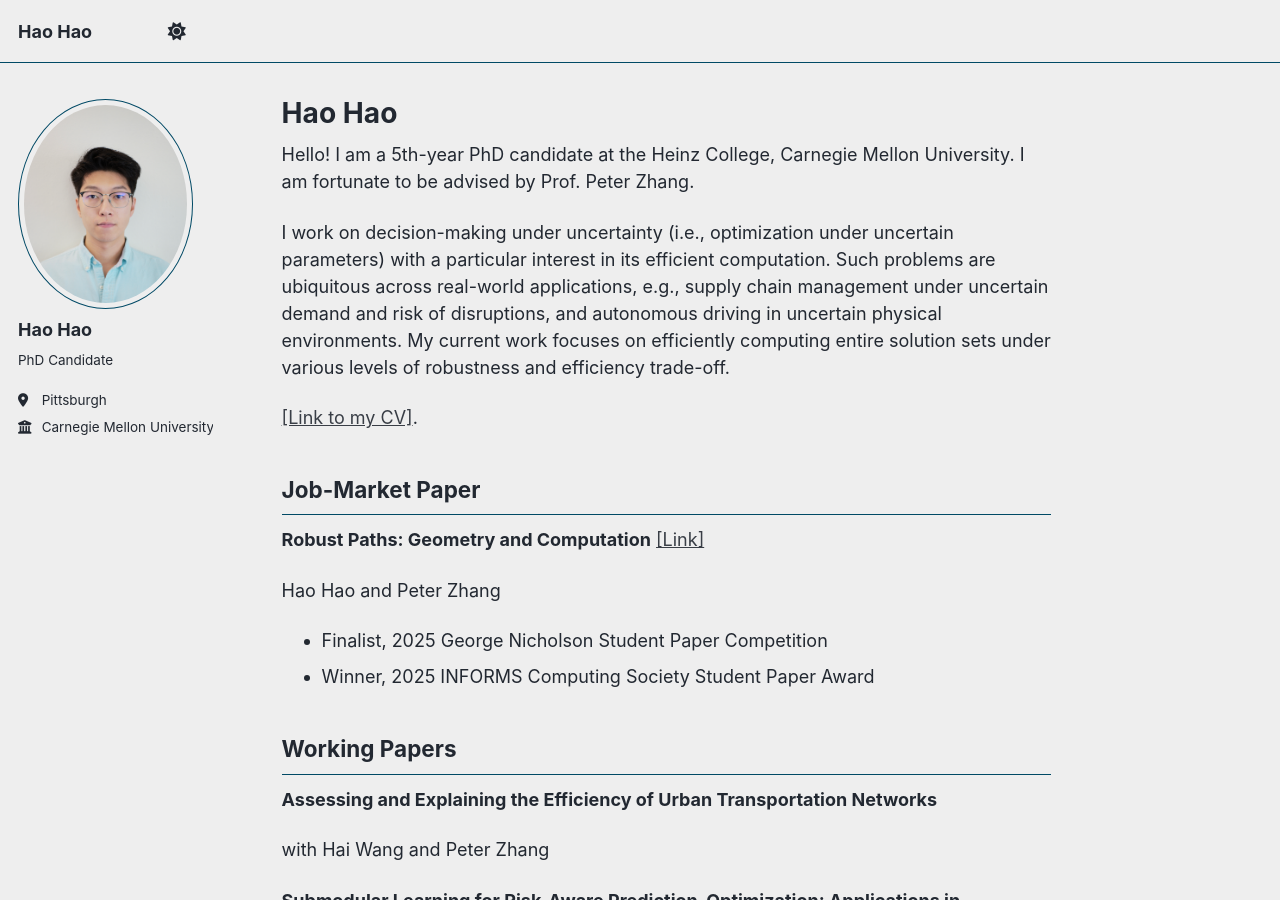
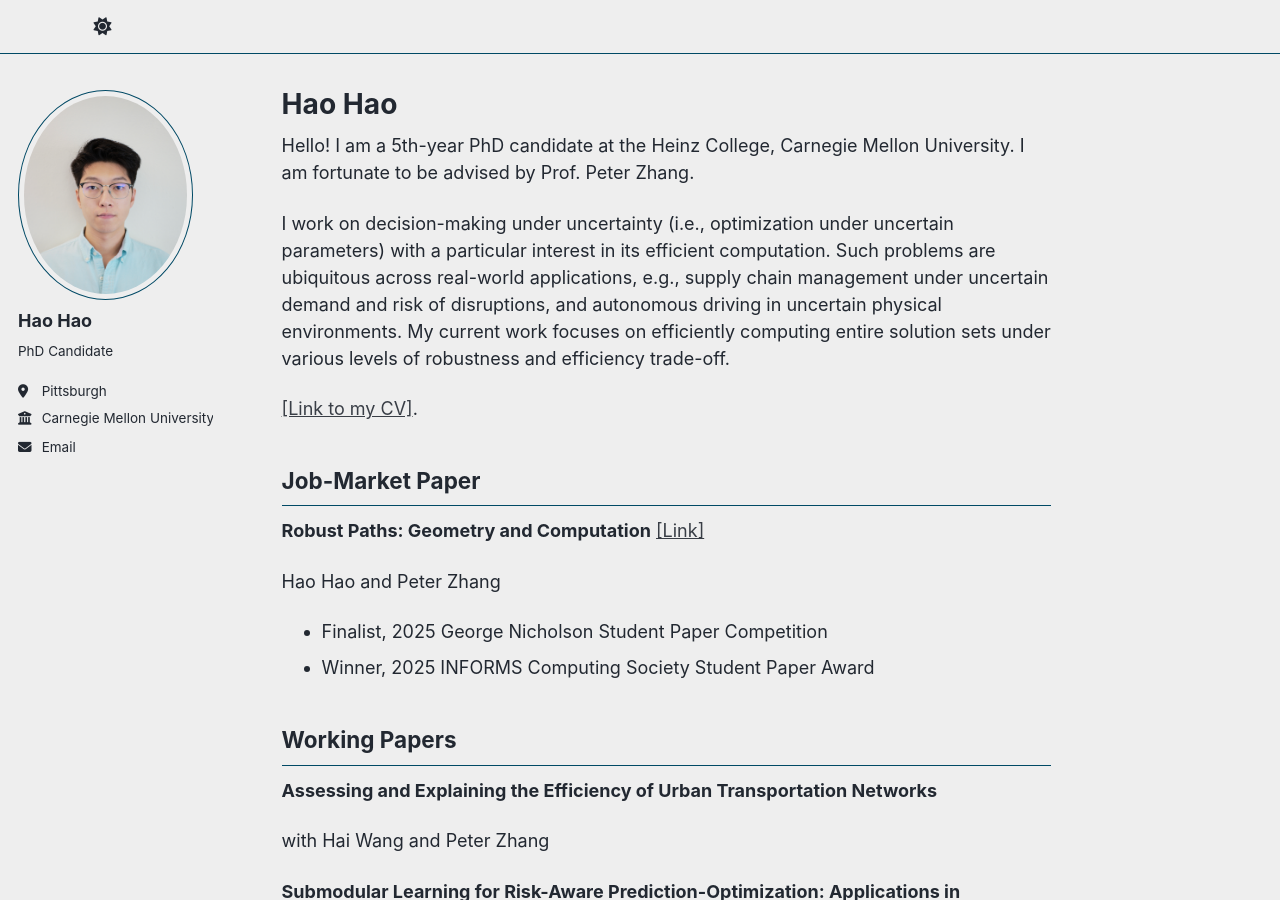
Before and after one commit to haohaocmu/haohaocmu.github.io, a Jekyll site: the page built from _pages/about.md, in a window 1280 px wide and 900 px high. Built offline with Jekyll 4.4.1, drawn with Linux system fonts in a browser that asks for light colours; a script that is not in the unit is left out.

Commit message:
Update _config.yml

```diff
--- a/_config.yml
+++ b/_config.yml
@@ -9,7 +9,7 @@
 # Basic Site Settings
 locale                   : "en-US"
 site_theme               : "air" # Currently available options are "default", "air"
-title                    : "Hao Hao"
+title                    : ""
 title_separator          : "-"
 name                     : &name "Hao Hao"
 description              : &description "Hao Hao's academic website"   # Update this with a general description of your site, this is the default if not overridden by a page
@@ -30,7 +30,7 @@ author:
   location         : "Pittsburgh"
   employer         : "Carnegie Mellon University"
   uri              : # URL
-  haohao [at] andrew [dot] cmu [dot] edu: "haohao [at] andrew [dot] cmu [dot] edu "
+  email: "haohao [at] andrew [dot] cmu [dot] edu "
 
   # Academic websites
   academia         : # URL
```
